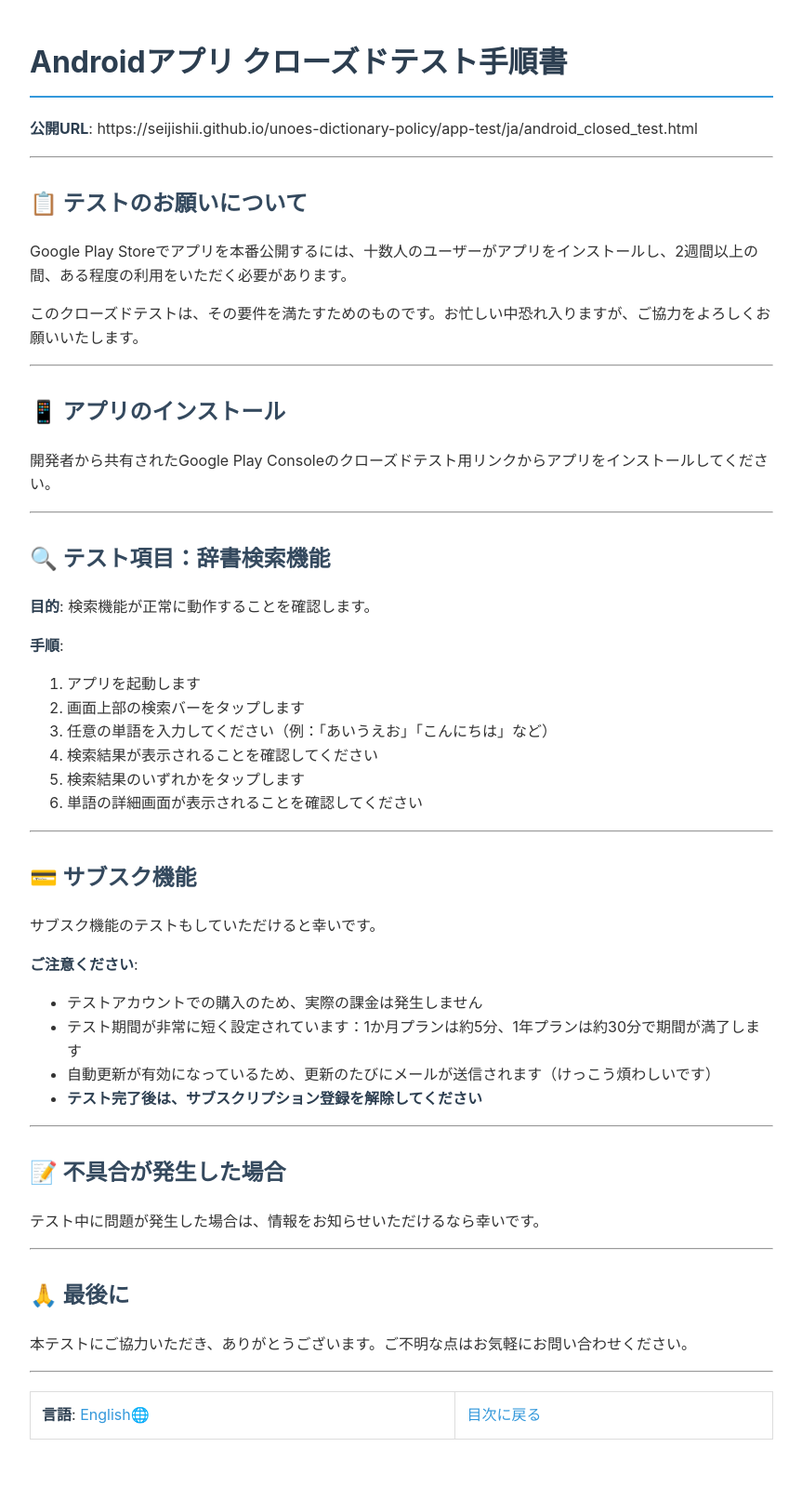
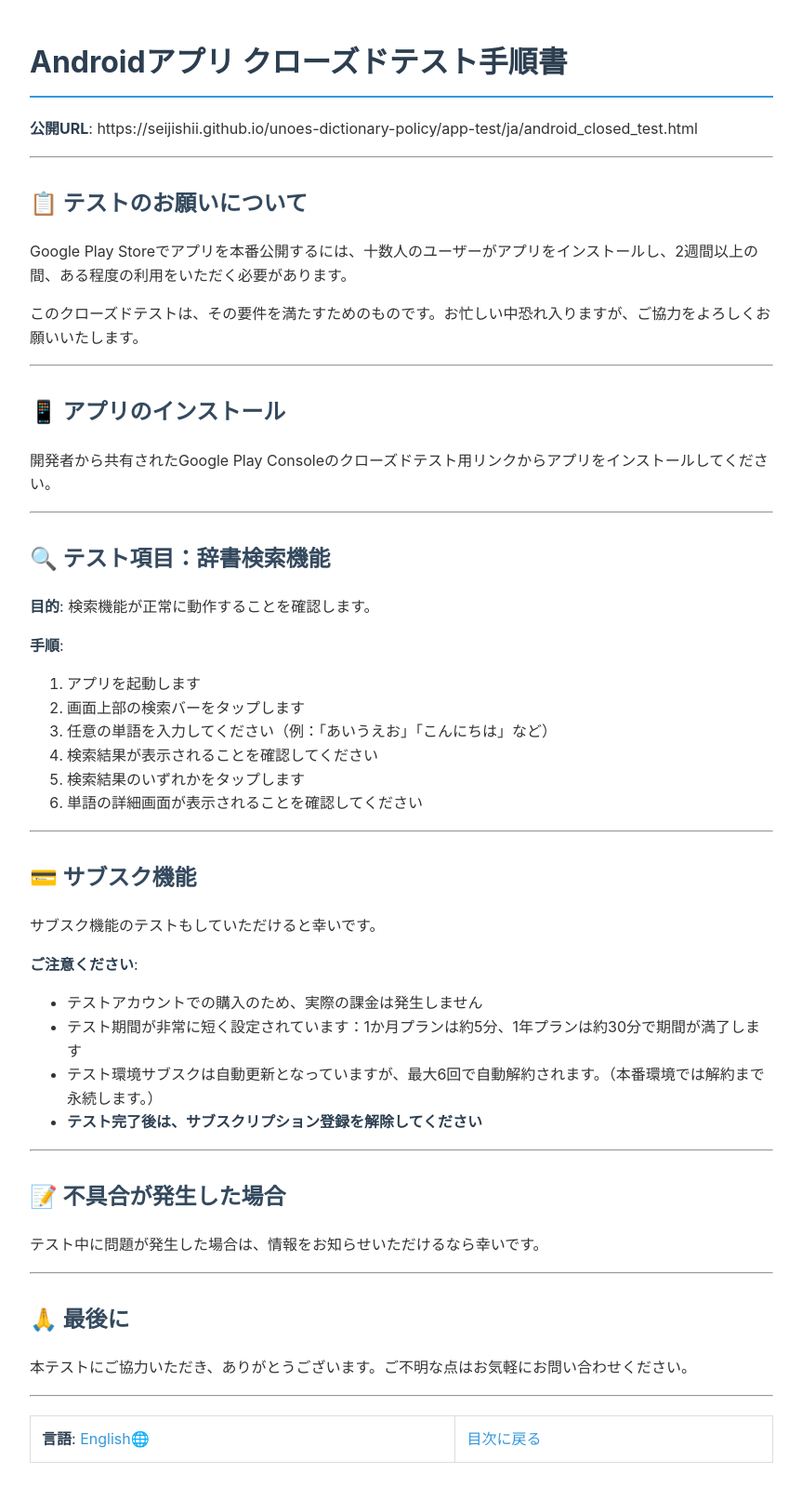
Before and after one commit to SeijiShii/unoes-dictionary-policy, a Jekyll site: the page built from app-test/ja/android_closed_test.md, in a window 1280 px wide. Shown: the whole page at 93% size, without its empty margins (208-1071 px from the left). Built offline with Jekyll 4.4.1, drawn with Linux system fonts in a browser that asks for light colours; our own code applies the rules of GitHub Pages for plain Markdown files; before the commit the page ends 1588 px from its top, so only the background shows below that.

Commit message:
Test guide updated

```diff
--- a/app-test/ja/android_closed_test.md
+++ b/app-test/ja/android_closed_test.md
@@ -41,7 +41,7 @@ Google Play Storeでアプリを本番公開するには、十数人のユーザ
 
 - テストアカウントでの購入のため、実際の課金は発生しません
 - テスト期間が非常に短く設定されています：1か月プランは約5分、1年プランは約30分で期間が満了します
-- 自動更新が有効になっているため、更新のたびにメールが送信されます（けっこう煩わしいです）
+- テスト環境サブスクは自動更新となっていますが、最大6回で自動解約されます。（本番環境では解約まで永続します。）
 - **テスト完了後は、サブスクリプション登録を解除してください**
 
 ---
```
Also changed, not shown: app-test/en/android_closed_test.md (+1 -1 lines).
